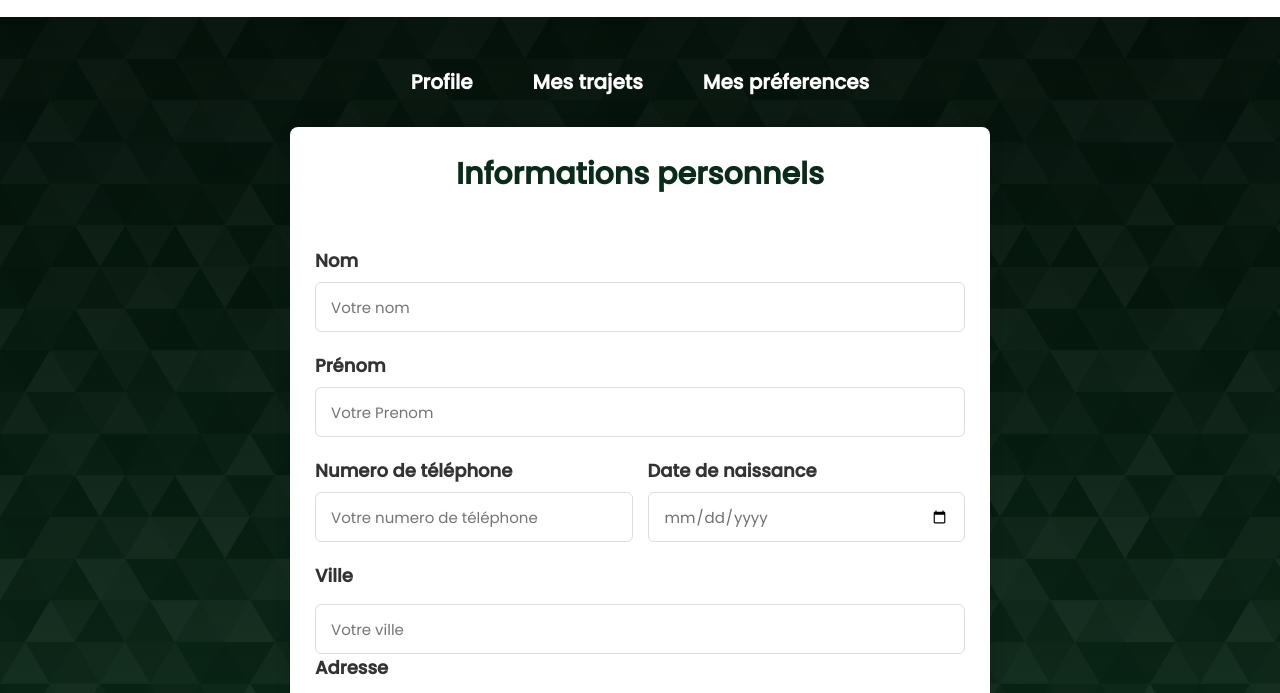
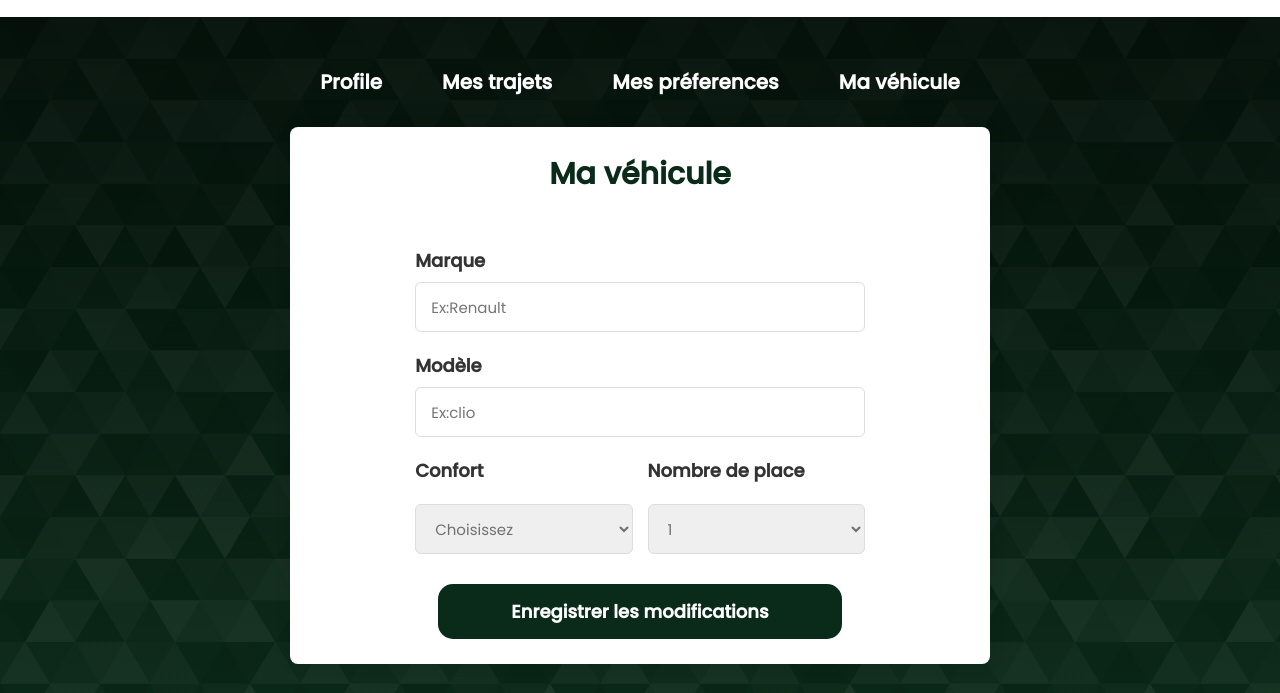
Before and after one commit to majdaelfadil/covoiturage, a plain HTML site: page profile.html in a window 1280 px wide. Shown: the part 68-761 px from the top of the page. Drawn offline with Linux system fonts and the light colour scheme.

Commit message:
update profile voiture

```diff
--- a/profile.html
+++ b/profile.html
@@ -29,6 +29,7 @@
           <li><a href="#" id="btnprofile">Profile</a></li>
           <li><a href="#" id="btntrajets">Mes trajets</a></li>
           <li><a href="#" id="btnpreferences">Mes préferences</a></li>
+          <li><a href="" id="btnvoiture">Ma véhicule</a></li>
         </ul>
       </div>
     </section>
@@ -156,6 +157,43 @@
         </div>
       </div>
     </section>
+    <section id="voiture">
+      <header>Ma véhicule</header>
+      <form action="#" class="form">
+        <div class="input-box">
+          <label>Marque</label>
+          <input type="text" placeholder="Ex:Renault" />
+        </div>
+        <div class="input-box">
+          <label>Modèle</label>
+          <input type="text" placeholder="Ex:clio" />
+        </div>
+        <div class="column">
+          <div class="input-box">
+            <label>Confort</label>
+            <select>
+              <option value="" selected>Choisissez</option>
+              <option value="">Basique</option>
+              <option value="">Normal</option>
+              <option value="">Confortable</option>
+              <option value="">Luxe</option>
+            </select>
+          </div>
+          <div class="input-box">
+            <label>Nombre de place</label>
+            <select>
+              <option value="">1</option>
+              <option value="">2</option>
+              <option value="">3</option>
+              <option value="">4</option>
+            </select>
+          </div>
+        </div>
+
+
+        <button>Enregistrer les modifications</button>
+      </form>
+    </section>
   </div>
 </body>
 <script>
@@ -163,17 +201,20 @@
 const btnSection1 = document.getElementById('btnprofile');
 const btnSection2 = document.getElementById('btntrajets');
 const btnSection3 = document.getElementById('btnpreferences');
+const btnSection4 = document.getElementById('btnvoiture');
 
 // Sélectionne les sections correspondantes
 const section1 = document.getElementById('profile');
 const section2 = document.getElementById('trajets');
 const section3 = document.getElementById('preferences');
+const section4 = document.getElementById('voiture');
 
 // Fonctions pour afficher/cacher les sections
 function afficherSection1() {
   section1.style.display = 'block';
   section2.style.display = 'none';
   section3.style.display = 'none';
+  section4.style.display = 'none';
 }
 
 
@@ -181,21 +222,29 @@ function afficherSection2() {
   section1.style.display = 'none';
   section2.style.display = 'flex';
   section3.style.display = 'none';
+  section4.style.display = 'none';
 }
 
 function afficherSection3() {
   section1.style.display = 'none';
   section2.style.display = 'none';
   section3.style.display = 'block';
+  section4.style.display = 'none';
 }
-
+function afficherSection4() {
+  section1.style.display = 'none';
+  section2.style.display = 'none';
+  section3.style.display = 'none';
+  section4.style.display = 'block';
+}
+section1.style.display = 'none';
 section2.style.display = 'none';
 section3.style.display = 'none';
+
 
 // Associe les fonctions aux événements de clic sur les boutons
 btnSection1.addEventListener('click', afficherSection1);
 btnSection2.addEventListener('click', afficherSection2);
 btnSection3.addEventListener('click', afficherSection3);
 </script>
-
 </html>
--- a/styleProfile.css
+++ b/styleProfile.css
@@ -286,3 +286,49 @@
   padding: 15px;
   color: #0A2B19;
 }
+#voiture{
+  position: relative;
+  max-width: 700px;
+  width: 100%;
+  background: #fff;
+  padding: 25px;
+  border-radius: 8px;
+  box-shadow: 0 0 15px rgba(0, 0, 0, 0.1);
+  display: flex;
+  align-items: center;
+  flex-direction: column;
+  justify-content: space-between;
+
+}
+#voiture header {
+  font-size: 3rem;
+  color: #0A2B19;
+  font-weight: 700;
+  text-align: center;
+}
+#voiture .form {
+  margin-top: 30px;
+  display: flex;
+  justify-content: center;
+  align-items: center ;
+  flex-direction: column;
+}
+.input-box select{
+  width: 100%;
+  margin-top: 20px;
+}
+.form :where(.input-box input, select ) {
+  position: relative;
+  height: 50px;
+  width: 100%;
+  outline: none;
+  font-size: 1.5rem;
+  color: #707070;
+  margin-top: 8px;
+  border: 1px solid #ddd;
+  border-radius: 6px;
+  padding: 0 15px;
+}
+.input-box input:focus {
+  box-shadow: 0 1px 0 rgba(0, 0, 0, 0.1);
+}
--- a/styleindex.css
+++ b/styleindex.css
@@ -86,6 +86,11 @@ nav ul{
     }
     #logo{
         padding: 2rem;
+    }
+    .description2 img{
+        border-radius: 50px;
+        height: 150px;
+        width: 150px;
     }
 }
 .description{
```
Also changed, not shown: indexx.html (+2 -1 lines), images/Converted.png (added).
